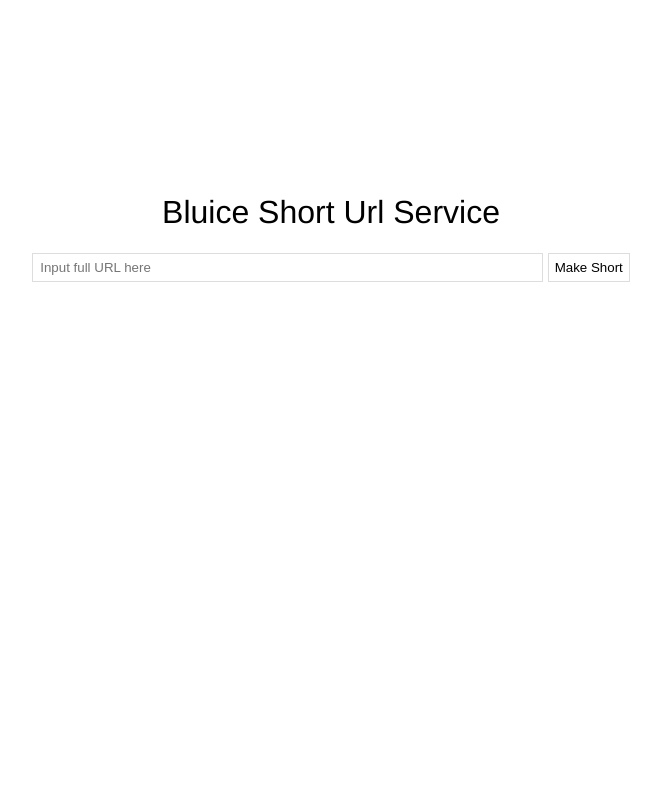
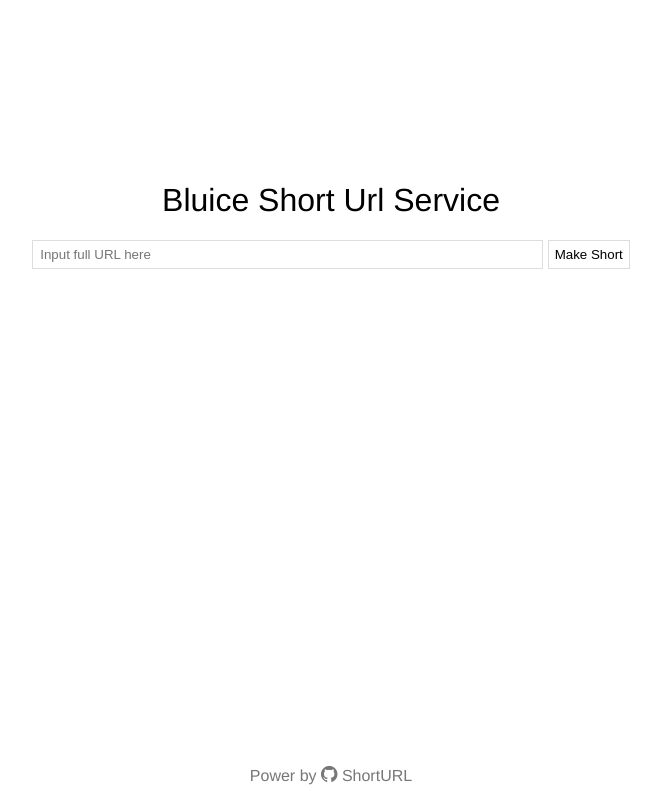
Before and after one commit to bluicezhen/ShortURL, a Python web app: template template/index.html in a window 1280 px wide. Shown: the whole page, without its empty margins (309-970 px from the left). Run offline with Jinja, Linux system fonts and the light colour scheme; the template is opened without the code that fills it, so the values that code supplies are empty; some libraries are stand-ins or nearby versions.

Commit message:
add github link

```diff
--- a/static/main.css
+++ b/static/main.css
@@ -14,6 +14,10 @@ h1 {
     font-size: 2em;
 }
 
+a {
+    text-decoration: none;
+}
+
 .up {
     display: flex;
     flex-grow: 1;
@@ -25,6 +29,16 @@ h1 {
 
 .down {
     flex-grow: 1;
+}
+
+.github {
+    text-align: center;
+    margin: 15px;
+    color: #777;
+}
+
+.github > span {
+    font-size: 1.2em;
 }
 
 /* For Mobile */
--- a/template/index.html
+++ b/template/index.html
@@ -5,6 +5,7 @@
     <meta name="viewport" content="width=device-width, initial-scale=1, maximum-scale=1, user-scalable=no">
     <title>Bluice Short Url Service</title>
     <link rel="stylesheet" href="/static/main.css">
+    <link href="https://cdn.bootcss.com/font-awesome/4.7.0/css/font-awesome.min.css" rel="stylesheet">
 </head>
 <body id="app">
 <div class="up">
@@ -19,6 +20,9 @@
 <div class="down">
 
 </div>
+<a class="github" href="https://github.com/bluicezhen/ShortURL">
+    Power by <span class="fa fa-github" aria-hidden="true"></span> ShortURL
+</a>
 <script src="https://cdn.bootcss.com/axios/0.16.2/axios.min.js"></script>
 </body>
 </html>
```
